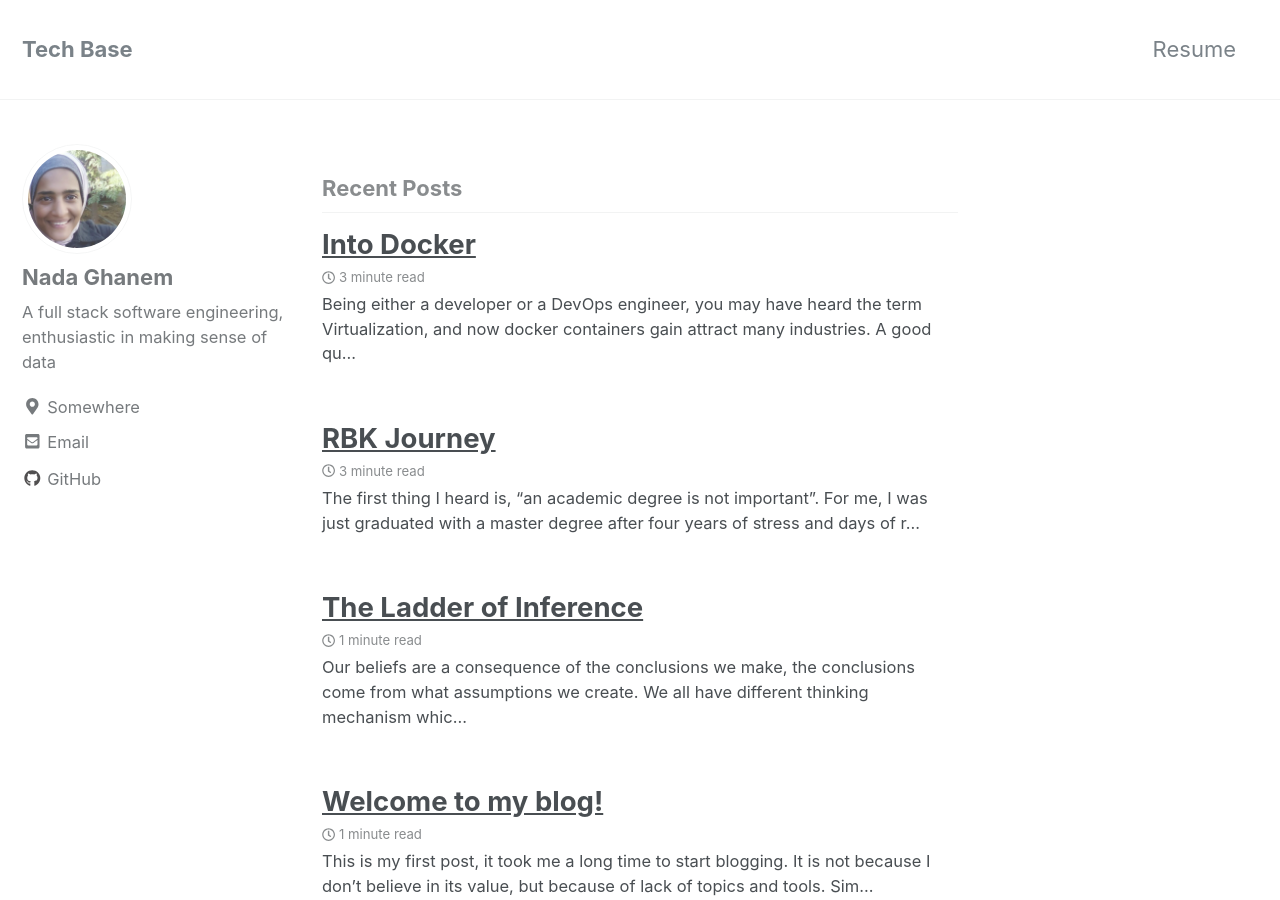
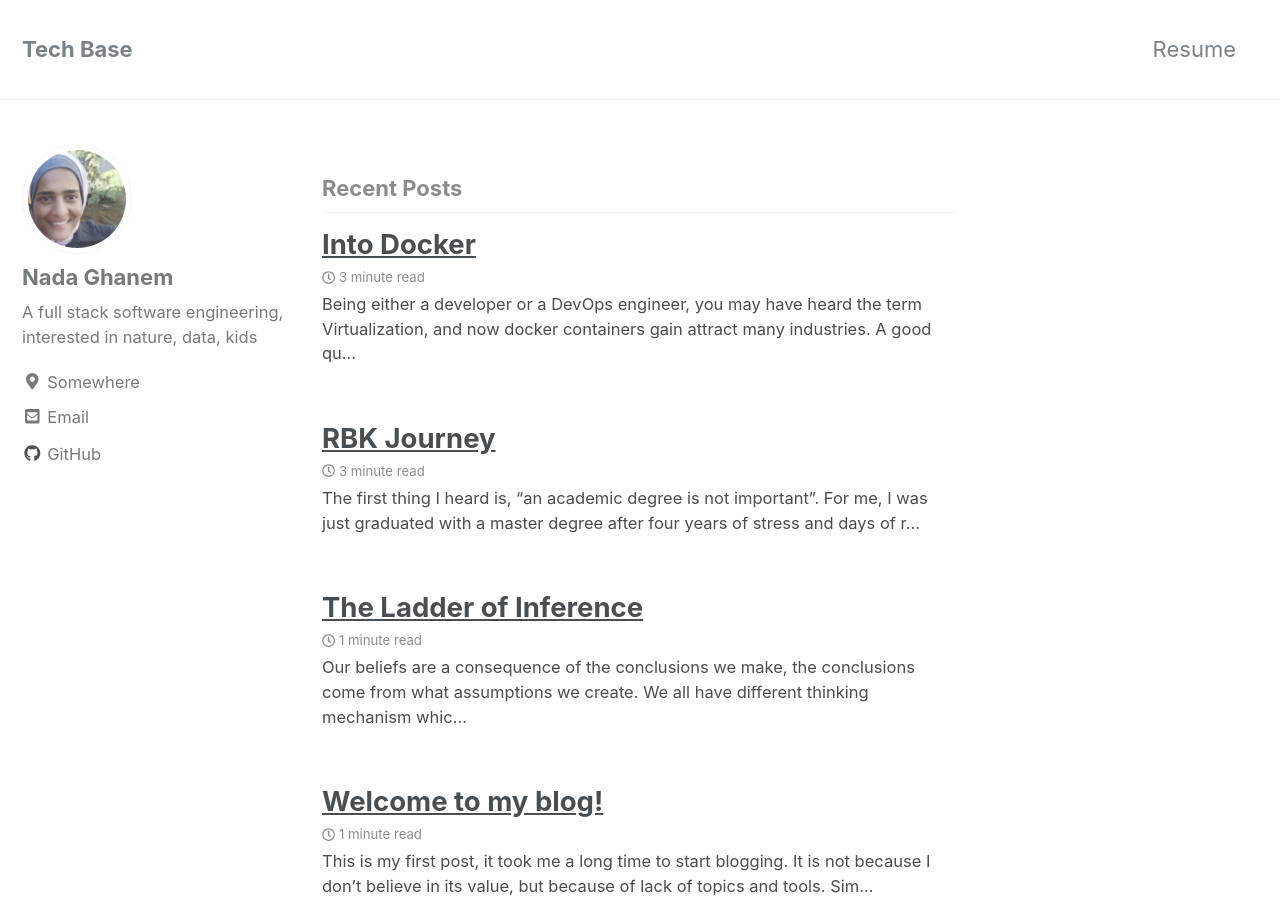
Before and after one commit to nadaa/nadaa.github.io, a Jekyll site: the page built from index.html, in a window 1280 px wide and 900 px high. Built offline with Jekyll 4.4.1, drawn with Linux system fonts in a browser that asks for light colours; nearby versions of some CDN libraries; the list of posts is cut into pages by our own code.

```diff
--- a/_config.yml
+++ b/_config.yml
@@ -56,8 +56,8 @@ staticman:
       options:
         format           : "iso8601" #(default), "timestamp-seconds", "timestamp-milliseconds"
 reCaptcha:
-  siteKey                :
-  secret                 :
+  siteKey                :""
+  secret                 :""
 atom_feed:
   path                   : # blank (default) uses feed.xml
 search                   : # true, false (default)
@@ -104,7 +104,7 @@ analytics:
 author:
   name             : "Nada Ghanem"
   avatar           : "/assets/images/bio-photo.jpg"
-  bio              : "A full stack software engineering, enthusiastic in making sense of data"
+  bio              : "A full stack software engineering, interested in nature, data, kids"
   location         : "Somewhere"
   email            : nada.saif7@gmail.com
   uri              :
--- a/_posts/2018-07-23-into-docker.markdown
+++ b/_posts/2018-07-23-into-docker.markdown
@@ -2,6 +2,7 @@
 layout: single
 title:  "Into Docker"
 categories: Cloud
+comments: true
 ---
 
 Being either a developer or a DevOps engineer, you may have heard the term Virtualization, and now docker containers gain attract
```
